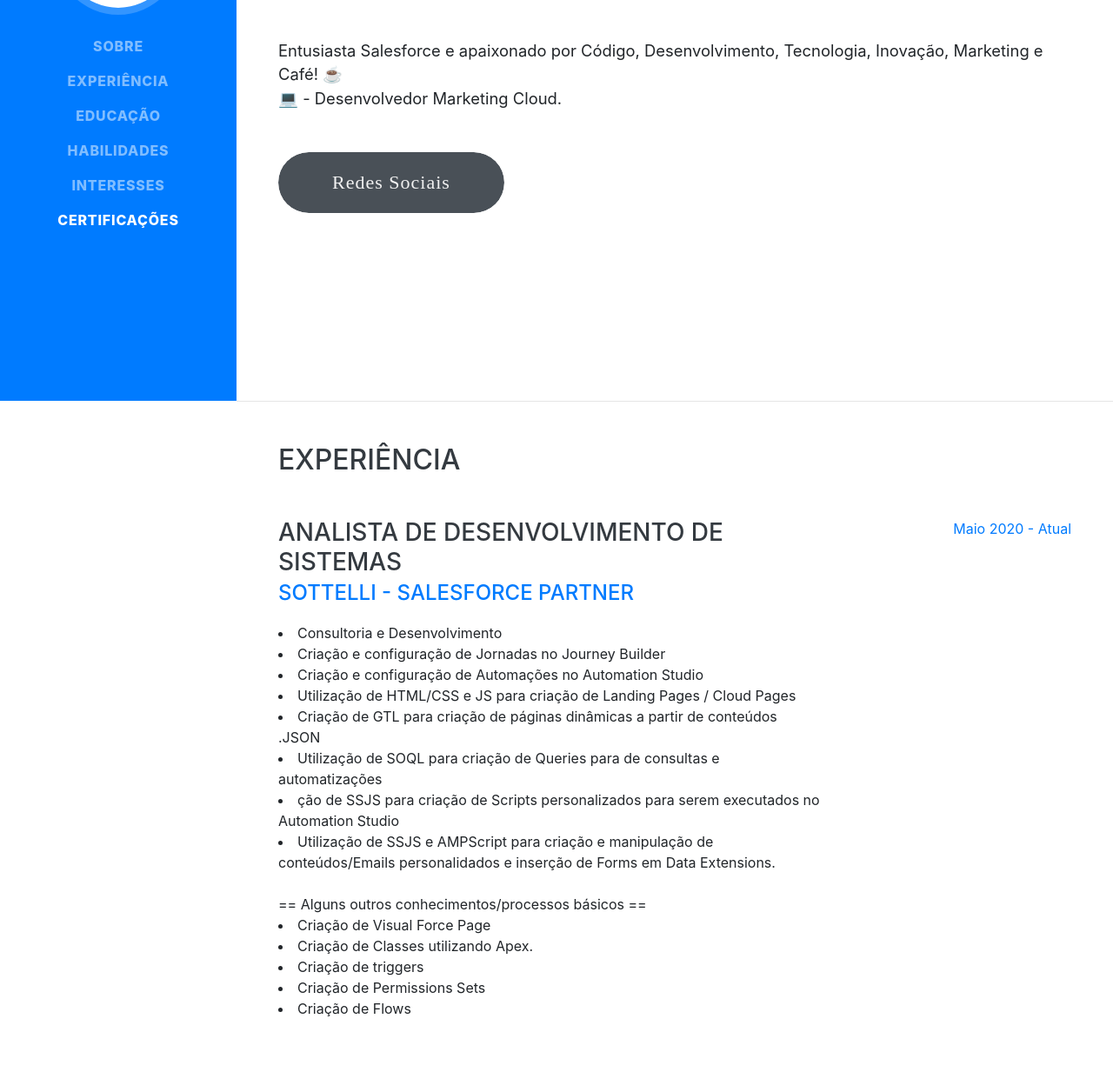
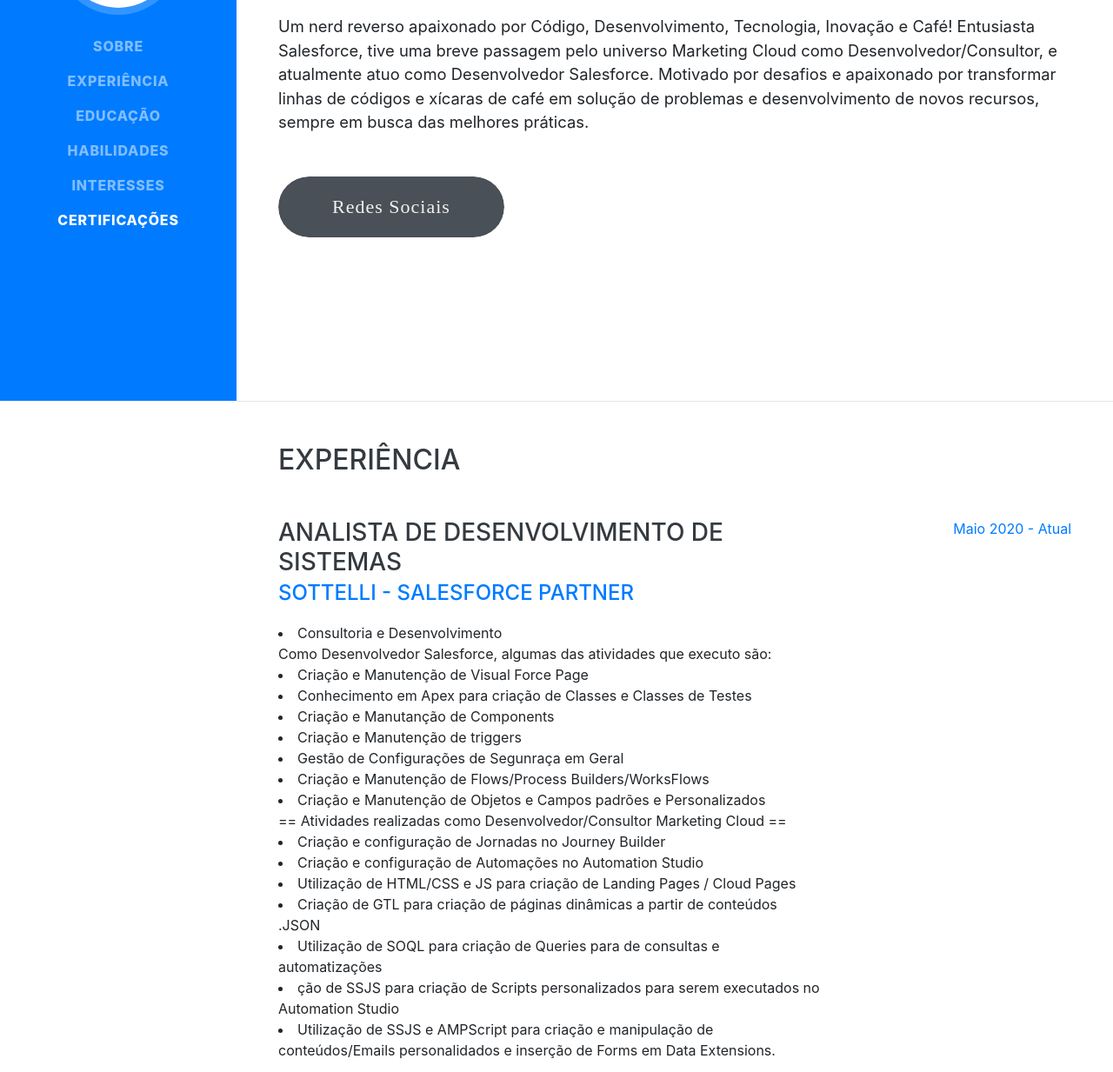
Before and after one commit to LeoMisi/leomisi.github.io, a website with bundled scripts: page index.html in a window 1280 px wide. Shown: the part 339-1572 px from the top of the page at 87% size. Built offline with nearby package versions, Linux system fonts and the light colour scheme; a web font is replaced by a local one.

Commit message:
Ajustes de Informações

```diff
--- a/index.html
+++ b/index.html
@@ -109,8 +109,9 @@
             >
           </div>
           <p class="lead mb-5">
-            Entusiasta Salesforce e apaixonado por Código, Desenvolvimento, Tecnologia, Inovação, Marketing e Café! ☕️ </br>
-💻 - Desenvolvedor Marketing Cloud.
+            Um nerd reverso apaixonado por Código, Desenvolvimento, Tecnologia, Inovação e Café!
+            Entusiasta Salesforce, tive uma breve passagem pelo universo Marketing Cloud como Desenvolvedor/Consultor, e atualmente atuo como Desenvolvedor Salesforce.
+            Motivado por desafios e apaixonado por transformar linhas de códigos e xícaras de café em solução de problemas e desenvolvimento de novos recursos, sempre em busca das melhores práticas.
           </p>
           <div class="social-icons">
             <span><i class="social-networks"></i> Redes Sociais </span>
@@ -148,6 +149,18 @@
             <p>
               <li>Consultoria e Desenvolvimento</li>
 
+              Como Desenvolvedor Salesforce, algumas das atividades que executo são:
+
+              <li>Criação e Manutenção de Visual Force Page</li>
+              <li>Conhecimento em Apex para criação de Classes e Classes de Testes</li>
+              <li>Criação e Manutanção de Components</li>
+              <li>Criação e Manutenção de triggers</li>
+              <li>Gestão de Configurações de Segunraça em Geral</li>
+              <li>Criação e Manutenção de Flows/Process Builders/WorksFlows</li>
+              <li>Criação e Manutenção de Objetos e Campos padrões e Personalizados</li>
+
+              == Atividades realizadas como Desenvolvedor/Consultor Marketing Cloud ==
+
               <li>Criação e configuração de Jornadas no Journey Builder</li>
               <li>Criação e configuração de Automações no Automation Studio</li>
               <li>Utilização de HTML/CSS e JS para criação de Landing Pages / Cloud Pages</li>
@@ -156,12 +169,6 @@
               <li>ção de SSJS para criação de Scripts personalizados para serem executados no Automation Studio</li>
               <li>Utilização de SSJS e AMPScript para criação e manipulação de conteúdos/Emails personalidados e inserção de Forms em Data Extensions.</li>
               </br>
-              == Alguns outros conhecimentos/processos básicos ==
-              <li>Criação de Visual Force Page</li>
-              <li>Criação de Classes utilizando Apex.</li>
-              <li>Criação de triggers</li>
-              <li>Criação de Permissions Sets</li>
-              <li>Criação de Flows</li>
             </p>
            </div>
           <div class="resume-date text-md-right">
```
